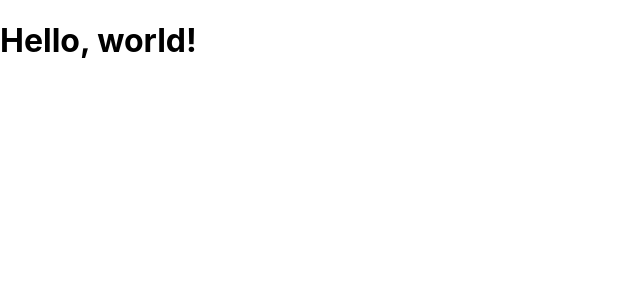
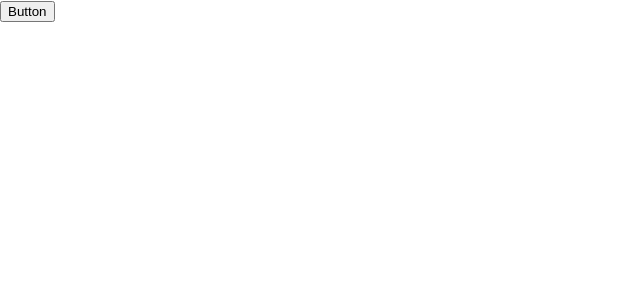
Before and after one commit to victorkauan/alura-studies, a React (Create React App) app: page / in a window 1280 px wide. Shown: the top 300 px of the page, without its empty margins (0-640 px from the left). Built offline with nearby package versions, Linux system fonts and the light colour scheme.

Commit message:
:sparkles: feat: Create button component

```diff
--- a/src/App.tsx
+++ b/src/App.tsx
@@ -1,3 +1,9 @@
+import Button from "./components/Button";
+
 export default function App() {
-  return <h1>Hello, world!</h1>;
+  return (
+    <div>
+      <Button />
+    </div>
+  );
 }
--- /dev/null
+++ b/src/components/Button/index.tsx
@@ -0,0 +1,7 @@
+import React from 'react'
+
+export default class Button extends React.Component {
+  render() {
+    return <button>Button</button>
+  }
+}
```
